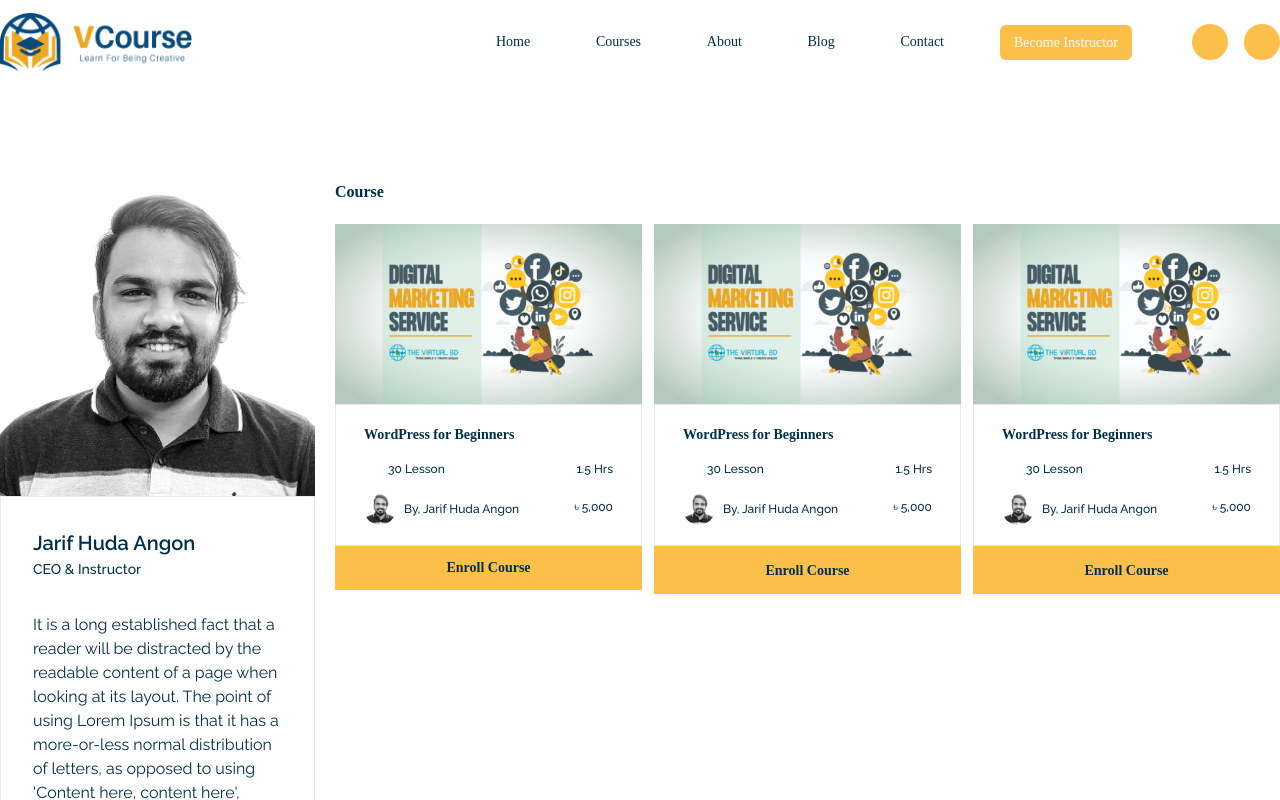
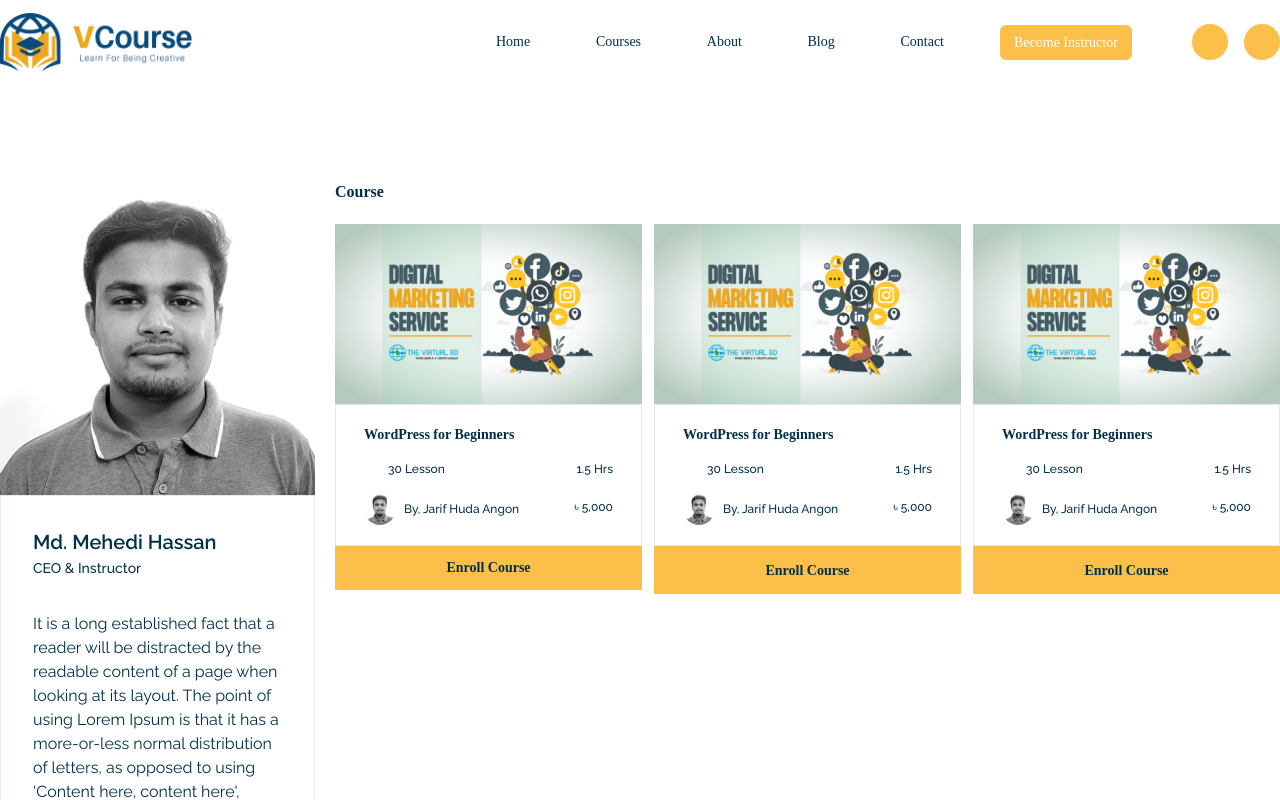
Before and after one commit to webdevbiswaajit/VCourse, a React (Create React App) app: page /instructor-course in a window 1280 px wide. Shown: the top 800 px of the page. Built offline with nearby package versions, Linux system fonts and the light colour scheme; some icons are missing; a web font is replaced by a local one.

Commit message:
Ceo img changed

```diff
--- a/src/Component/InstructorDetails/InstructorDetails.js
+++ b/src/Component/InstructorDetails/InstructorDetails.js
@@ -2,7 +2,7 @@ import React from "react";
 import { Icon } from "@iconify/react";
 import marketing from "../../Img/marketing.jpg";
 import Menu from "../Common/Menu";
-import ins1 from "../../Img/ins2.jpg";
+import ins1 from "../../Img/inst1.jpg";
 import Footer from "../Common/Footer";
 import { Link } from "react-router-dom";
 
@@ -16,9 +16,9 @@ function InstructorDetails() {
             <img className=" w-full" src={ins1} alt="...." />
             <div className=" p-8 border border-border_black">
               <h2 className=" font-semibold text-black text-xl font-rly">
-                Jarif Huda Angon
+                Md. Mehedi Hassan
               </h2>
-              <small className=" font-rly text-sm  text-black font-medium">
+              <small className=" font-rly text-sm  text-black font-medium ">
                 CEO &amp; Instructor
               </small>
               <p className=" font-rly text-base text-black mt-8">
```
